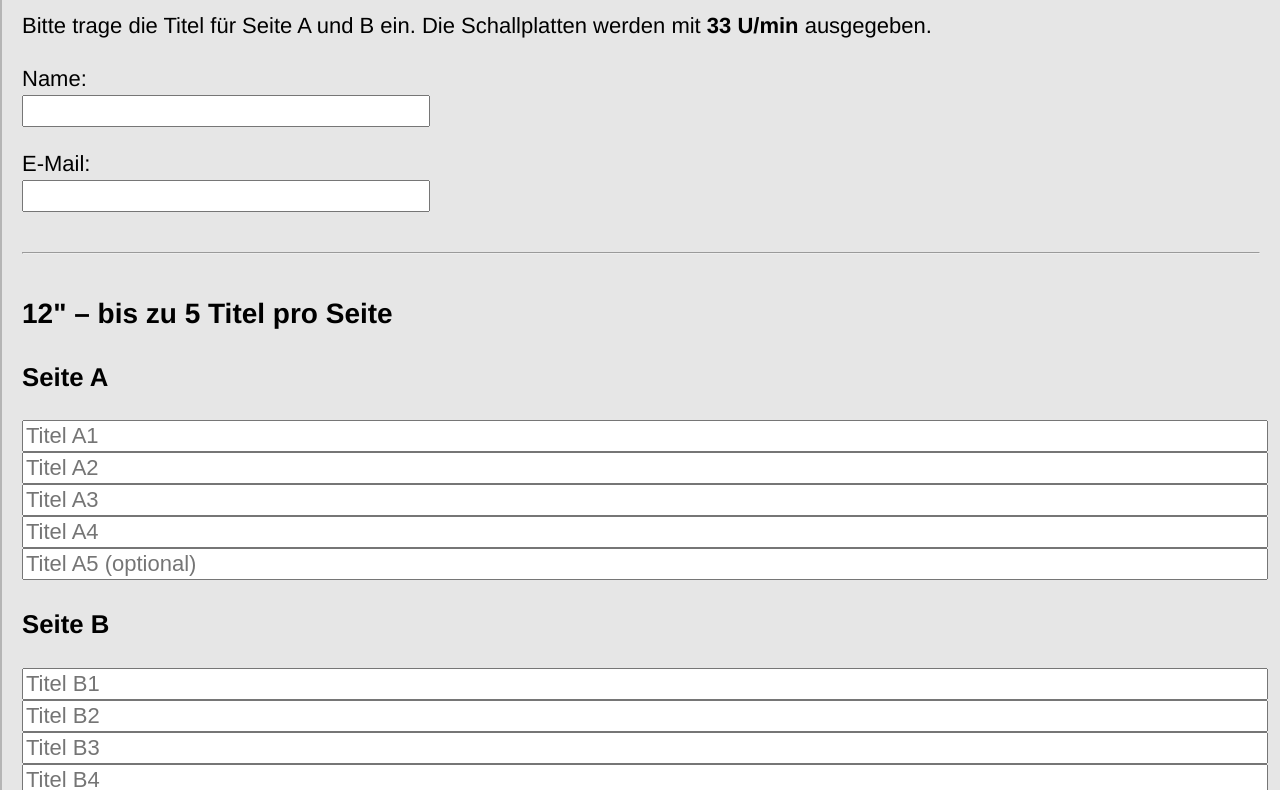
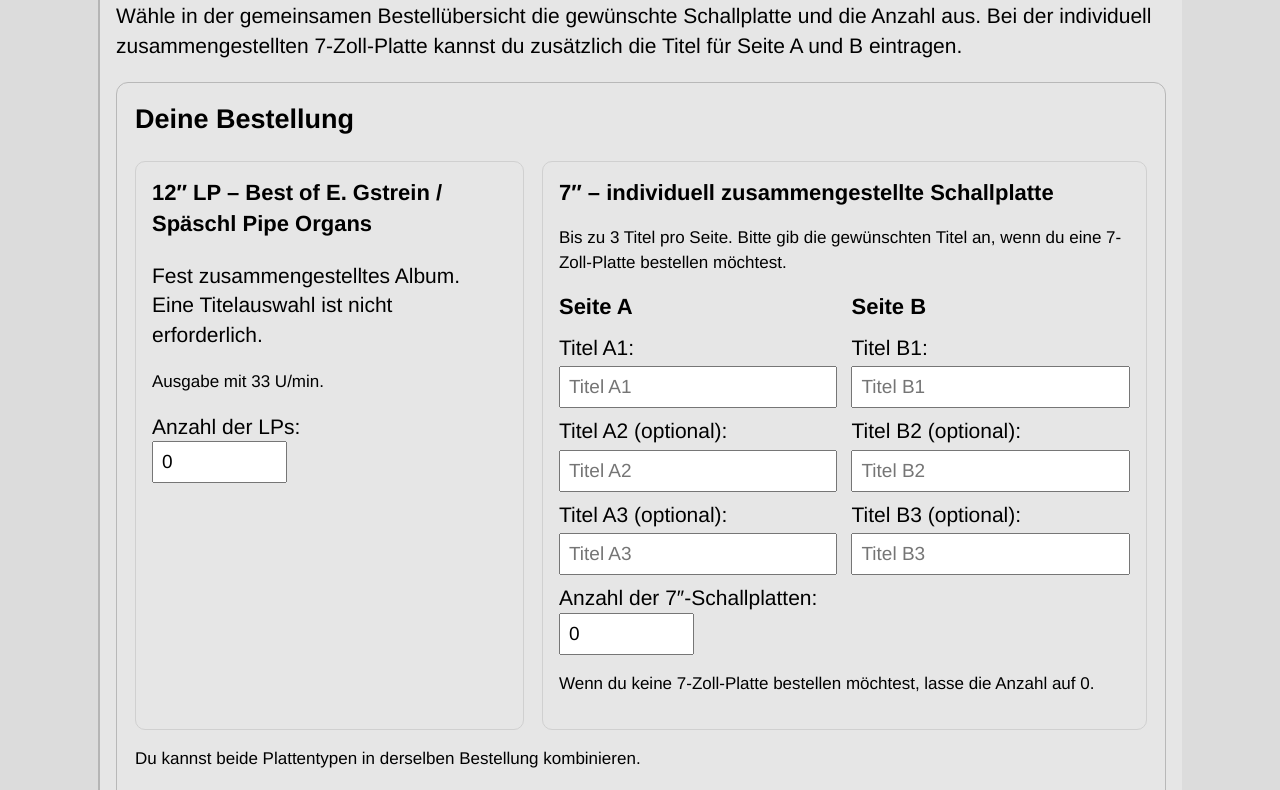
Before and after one commit to eliasoriginaleg-ship-it/spaeschl-shop, a plain HTML site: page Musikbestellung.html in a window 1280 px wide. Shown: the part 131-921 px from the top of the page. Drawn offline with Linux system fonts and the light colour scheme.

Commit message:
Update Musikbestellung.html

```diff
--- a/Musikbestellung.html
+++ b/Musikbestellung.html
@@ -2,129 +2,174 @@
 <html lang="de">
 <head>
     <meta charset="UTF-8">
+    <meta name="viewport" content="width=device-width, initial-scale=1.0">
     <title>Schallplatten-Bestellung</title>
     <link rel="stylesheet" href="css/style.css">
+    <style>
+        main {
+            max-width: 1050px;
+            margin: 0 auto;
+            padding: 16px;
+            font-family: 'Franklin Gothic Medium', Arial, sans-serif;
+            font-size: 21px;
+        }
+        h1 { font-size: 34px; margin-top: 0; }
+        h2 { font-size: 27px; margin-top: 0; }
+        h3 { font-size: 22px; margin-bottom: 10px; }
+        .note { font-size: 17px; line-height: 1.45; }
+        .order-panel {
+            border: 1px solid #b8b8b8;
+            border-radius: 12px;
+            padding: 18px;
+            margin: 22px 0;
+        }
+        .product-grid {
+            display: grid;
+            grid-template-columns: minmax(0, 0.9fr) minmax(0, 1.4fr);
+            gap: 18px;
+            align-items: stretch;
+        }
+        .product-card {
+            border: 1px solid #d0d0d0;
+            border-radius: 10px;
+            padding: 16px;
+            min-width: 0;
+        }
+        .product-card h3 { margin-top: 0; }
+        .track-grid {
+            display: grid;
+            grid-template-columns: 1fr 1fr;
+            gap: 14px;
+        }
+        .track-side { min-width: 0; }
+        .track-input, .text-input, .address-input {
+            box-sizing: border-box;
+            width: 100%;
+            padding: 8px;
+            margin: 4px 0 8px;
+            font-size: 19px;
+            font-family: inherit;
+        }
+        .quantity-input {
+            box-sizing: border-box;
+            width: 135px;
+            max-width: 100%;
+            padding: 8px;
+            font-size: 19px;
+            font-family: inherit;
+        }
+        .details-grid {
+            display: grid;
+            grid-template-columns: 1fr 1fr;
+            gap: 16px;
+        }
+        .details-grid p { margin-top: 8px; }
+        button {
+            font-family: inherit;
+            font-size: 21px;
+            padding: 11px 20px;
+            cursor: pointer;
+        }
+        @media (max-width: 760px) {
+            main { font-size: 19px; }
+            h1 { font-size: 30px; }
+            h2 { font-size: 25px; }
+            .product-grid, .track-grid, .details-grid { grid-template-columns: 1fr; }
+            .order-panel { padding: 12px; }
+            .product-card { padding: 13px; }
+        }
+    </style>
 </head>
 <body>
-
-<main style="font-family:'Franklin Gothic Medium', Arial, sans-serif; font-size:22px;">
-
+<main>
     <p style="margin-top:0;">
-        <a href="index.html" style="font-family:'Franklin Gothic Medium'; font-size:22px;">Startseite</a>
+        <a href="index.html">Startseite</a>
         &nbsp;|&nbsp;
-        <a href="Musik.html" style="font-family:'Franklin Gothic Medium'; font-size:22px;">Zur Musik-Übersicht</a>
+        <a href="Musik.html">Zur Musik-Übersicht</a>
     </p>
 
-    <h1 style="font-family:'Franklin Gothic Medium'; font-size:34px; margin-top:0;">
-        Schallplatten bestellen
-    </h1>
-
+    <h1>Schallplatten bestellen</h1>
     <p>
-        Bitte trage die Titel für Seite A und B ein.
-        Die Schallplatten werden mit <strong>33 U/min</strong> ausgegeben.
+        Wähle in der gemeinsamen Bestellübersicht die gewünschte Schallplatte und die Anzahl aus.
+        Bei der individuell zusammengestellten 7-Zoll-Platte kannst du zusätzlich die Titel für Seite A und B eintragen.
     </p>
 
-    <!-- ⭐ FORMULAR MIT FORMSPREE ⭐ -->
-    <form action="https://formspree.io/f/xqejbpkj" method="POST" style="font-family:'Franklin Gothic Medium'; font-size:22px;">
+    <form action="mailto:eliasoriginal.eg@gmail.com?subject=Neue%20Schallplattenbestellung"
+          method="post" enctype="text/plain">
 
-        <input type="hidden" name="_subject" value="Neue Schallplattenbestellung">
+        <section class="order-panel" aria-labelledby="order-heading">
+            <h2 id="order-heading">Deine Bestellung</h2>
+            <div class="product-grid">
+                <section class="product-card" aria-labelledby="lp-heading">
+                    <h3 id="lp-heading">12″ LP – Best of E. Gstrein / Späschl Pipe Organs</h3>
+                    <p>Fest zusammengestelltes Album. Eine Titelauswahl ist nicht erforderlich.</p>
+                    <p class="note">Ausgabe mit 33 U/min.</p>
+                    <label for="lp-quantity">Anzahl der LPs:<br>
+                        <input class="quantity-input" id="lp-quantity" type="number"
+                               name="Anzahl_12Zoll_LP_Best_of" min="0" step="1" value="0" required>
+                    </label>
+                </section>
 
-        <p><label>Name:<br>
-        <input type="text" name="Name" required style="width:400px; font-size:22px;"></label></p>
+                <section class="product-card" aria-labelledby="single-heading">
+                    <h3 id="single-heading">7″ – individuell zusammengestellte Schallplatte</h3>
+                    <p class="note">Bis zu 3 Titel pro Seite. Bitte gib die gewünschten Titel an, wenn du eine 7-Zoll-Platte bestellen möchtest.</p>
+                    <div class="track-grid">
+                        <div class="track-side">
+                            <h3>Seite A</h3>
+                            <label for="7-a1">Titel A1:<br>
+                                <input class="track-input" id="7-a1" type="text" name="7Zoll_SeiteA_Titel1" placeholder="Titel A1">
+                            </label>
+                            <label for="7-a2">Titel A2 (optional):<br>
+                                <input class="track-input" id="7-a2" type="text" name="7Zoll_SeiteA_Titel2" placeholder="Titel A2">
+                            </label>
+                            <label for="7-a3">Titel A3 (optional):<br>
+                                <input class="track-input" id="7-a3" type="text" name="7Zoll_SeiteA_Titel3" placeholder="Titel A3">
+                            </label>
+                        </div>
+                        <div class="track-side">
+                            <h3>Seite B</h3>
+                            <label for="7-b1">Titel B1:<br>
+                                <input class="track-input" id="7-b1" type="text" name="7Zoll_SeiteB_Titel1" placeholder="Titel B1">
+                            </label>
+                            <label for="7-b2">Titel B2 (optional):<br>
+                                <input class="track-input" id="7-b2" type="text" name="7Zoll_SeiteB_Titel2" placeholder="Titel B2">
+                            </label>
+                            <label for="7-b3">Titel B3 (optional):<br>
+                                <input class="track-input" id="7-b3" type="text" name="7Zoll_SeiteB_Titel3" placeholder="Titel B3">
+                            </label>
+                        </div>
+                    </div>
+                    <label for="single-quantity">Anzahl der 7″-Schallplatten:<br>
+                        <input class="quantity-input" id="single-quantity" type="number"
+                               name="Anzahl_7Zoll_Schallplatten" min="0" step="1" value="0" required>
+                    </label>
+                    <p class="note">Wenn du keine 7-Zoll-Platte bestellen möchtest, lasse die Anzahl auf 0.</p>
+                </section>
+            </div>
+            <p class="note">Du kannst beide Plattentypen in derselben Bestellung kombinieren.</p>
+        </section>
 
-        <p><label>E-Mail:<br>
-        <input type="email" name="E-Mail" required style="width:400px; font-size:22px;"></label></p>
+        <section class="order-panel" aria-labelledby="contact-heading">
+            <h2 id="contact-heading">Kontaktdaten und Versand</h2>
+            <div class="details-grid">
+                <p><label for="name">Name:<br>
+                    <input class="text-input" id="name" type="text" name="Name" autocomplete="name" required>
+                </label></p>
+                <p><label for="email">E-Mail:<br>
+                    <input class="text-input" id="email" type="email" name="E-Mail" autocomplete="email" required>
+                </label></p>
+            </div>
+            <p><label for="address">Versandadresse:<br>
+                <textarea class="address-input" id="address" name="Versandadresse" rows="3" autocomplete="street-address" required></textarea>
+            </label></p>
+            <p><label for="message">Nachricht (optional):<br>
+                <textarea class="address-input" id="message" name="Nachricht" rows="4"></textarea>
+            </label></p>
+        </section>
 
-        <hr style="margin:40px 0;">
-
-        <h2 style="font-size:28px;">12" – bis zu 5 Titel pro Seite</h2>
-
-        <h3>Seite A</h3>
-        <input type="text" name="12_A1" placeholder="Titel A1" style="width:100%; font-size:22px;"><br>
-        <input type="text" name="12_A2" placeholder="Titel A2" style="width:100%; font-size:22px;"><br>
-        <input type="text" name="12_A3" placeholder="Titel A3" style="width:100%; font-size:22px;"><br>
-        <input type="text" name="12_A4" placeholder="Titel A4" style="width:100%; font-size:22px;"><br>
-        <input type="text" name="12_A5" placeholder="Titel A5 (optional)" style="width:100%; font-size:22px;"><br>
-
-        <h3>Seite B</h3>
-        <input type="text" name="12_B1" placeholder="Titel B1" style="width:100%; font-size:22px;"><br>
-        <input type="text" name="12_B2" placeholder="Titel B2" style="width:100%; font-size:22px;"><br>
-        <input type="text" name="12_B3" placeholder="Titel B3" style="width:100%; font-size:22px;"><br>
-        <input type="text" name="12_B4" placeholder="Titel B4" style="width:100%; font-size:22px;"><br>
-        <input type="text" name="12_B5" placeholder="Titel B5 (optional)" style="width:100%; font-size:22px;"><br>
-
-        <hr style="margin:40px 0;">
-
-        <h2 style="font-size:28px;">10" – bis zu 4 Titel pro Seite</h2>
-
-        <h3>Seite A</h3>
-        <input type="text" name="10_A1" placeholder="Titel A1" style="width:100%; font-size:22px;"><br>
-        <input type="text" name="10_A2" placeholder="Titel A2" style="width:100%; font-size:22px;"><br>
-        <input type="text" name="10_A3" placeholder="Titel A3" style="width:100%; font-size:22px;"><br>
-        <input type="text" name="10_A4" placeholder="Titel A4 (optional)" style="width:100%; font-size:22px;"><br>
-
-        <h3>Seite B</h3>
-        <input type="text" name="10_B1" placeholder="Titel B1" style="width:100%; font-size:22px;"><br>
-        <input type="text" name="10_B2" placeholder="Titel B2" style="width:100%; font-size:22px;"><br>
-        <input type="text" name="10_B3" placeholder="Titel B3" style="width:100%; font-size:22px;"><br>
-        <input type="text" name="10_B4" placeholder="Titel B4 (optional)" style="width:100%; font-size:22px;"><br>
-
-        <hr style="margin:40px 0;">
-
-        <h2 style="font-size:28px;">7" – bis zu 3 Titel pro Seite</h2>
-
-        <h3>Seite A</h3>
-        <input type="text" name="7_A1" placeholder="Titel A1" style="width:100%; font-size:22px;"><br>
-        <input type="text" name="7_A2" placeholder="Titel A2" style="width:100%; font-size:22px;"><br>
-        <input type="text" name="7_A3" placeholder="Titel A3 (optional)" style="width:100%; font-size:22px;"><br>
-
-        <h3>Seite B</h3>
-        <input type="text" name="7_B1" placeholder="Titel B1" style="width:100%; font-size:22px;"><br>
-        <input type="text" name="7_B2" placeholder="Titel B2" style="width:100%; font-size:22px;"><br>
-        <input type="text" name="7_B3" placeholder="Titel B3 (optional)" style="width:100%; font-size:22px;"><br>
-
-        <hr style="margin:40px 0;">
-
-        <h2 style="font-size:28px;">5" – bis zu 2 Titel pro Seite</h2>
-
-        <h3>Seite A</h3>
-        <input type="text" name="5_A1" placeholder="Titel A1" style="width:100%; font-size:22px;"><br>
-        <input type="text" name="5_A2" placeholder="Titel A2 (optional)" style="width:100%; font-size:22px;"><br>
-
-        <h3>Seite B</h3>
-        <input type="text" name="5_B1" placeholder="Titel B1" style="width:100%; font-size:22px;"><br>
-        <input type="text" name="5_B2" placeholder="Titel B2 (optional)" style="width:100%; font-size:22px;"><br>
-
-        <hr style="margin:40px 0;">
-
-        <p><label>Anzahl der Schallplatten:<br>
-        <input type="number" name="Anzahl" min="1" value="1" required style="width:120px; font-size:22px;"></label></p>
-
-        <p><label>Versandadresse:<br>
-        <textarea name="Adresse" rows="3" required style="width:400px; font-size:22px;"></textarea></label></p>
-
-        <p><label>Nachricht (optional):<br>
-        <textarea name="Nachricht" rows="4" style="width:400px; font-size:22px;"></textarea></label></p>
-
-        <p>
-            <button type="submit" style="font-size:22px; padding:10px 20px;">
-                Bestellung absenden
-            </button>
-        </p>
-
+        <p><button type="submit">Bestellung absenden</button></p>
+        <p class="note">Hinweis: Das Formular öffnet dein E-Mail-Programm. Bitte kontrolliere dort die Bestellangaben, bevor du die E-Mail abschickst.</p>
     </form>
-
-    <!-- ⭐ PROFESSIONELLER ZAHLUNGSTEXT ⭐ -->
-    <h2 style="font-family:'Franklin Gothic Medium'; font-size:28px; margin-top:40px;">
-        Zahlung
-    </h2>
-
-    <p>
-        Derzeit steht <strong>PayPal</strong> als sichere und schnelle Zahlungsmethode zur Verfügung.
-        Weitere Zahlungsoptionen — darunter <strong>Banküberweisung</strong> und <strong>Stripe</strong> — befinden sich in Vorbereitung.
-    </p>
-
 </main>
-
 </body>
 </html>
```
